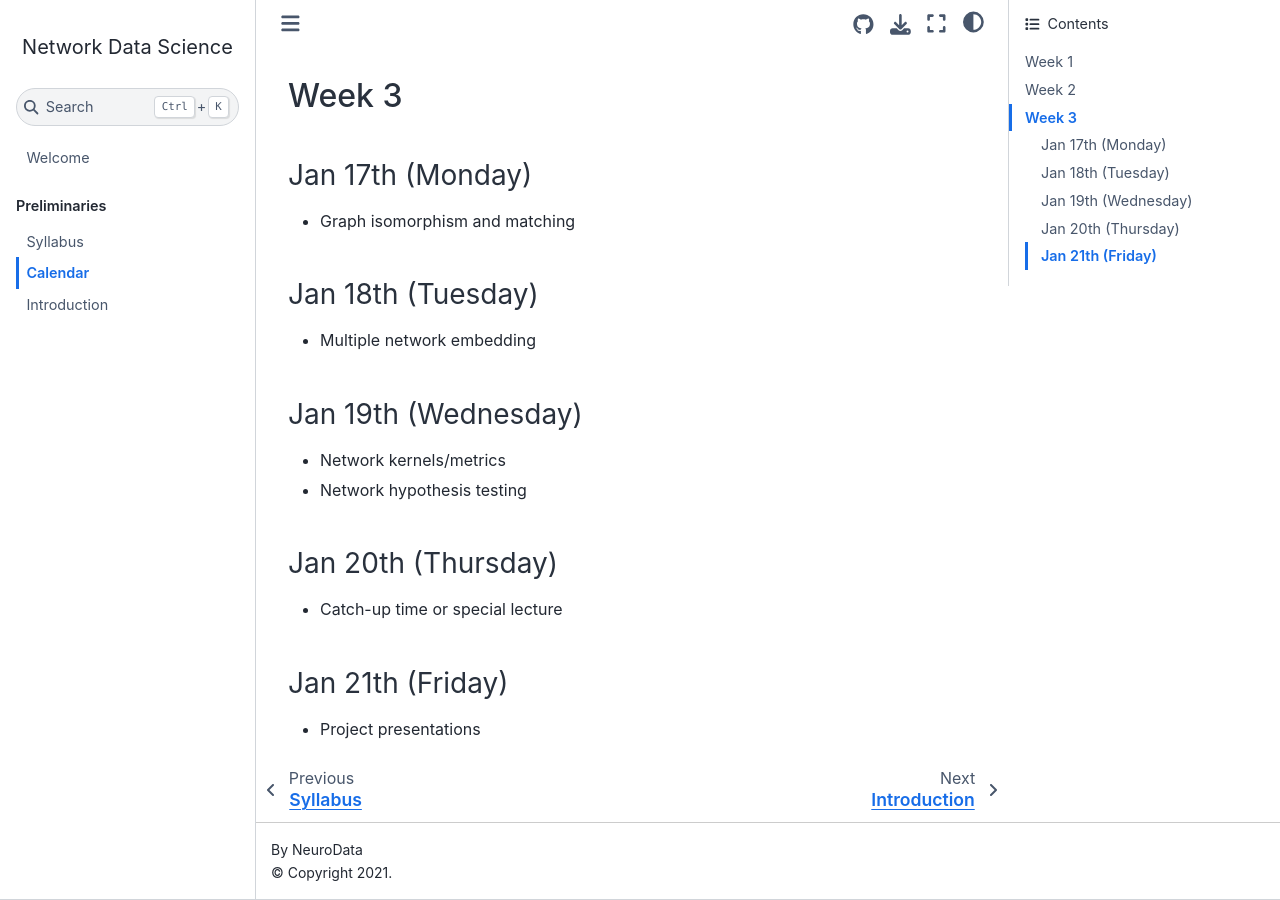
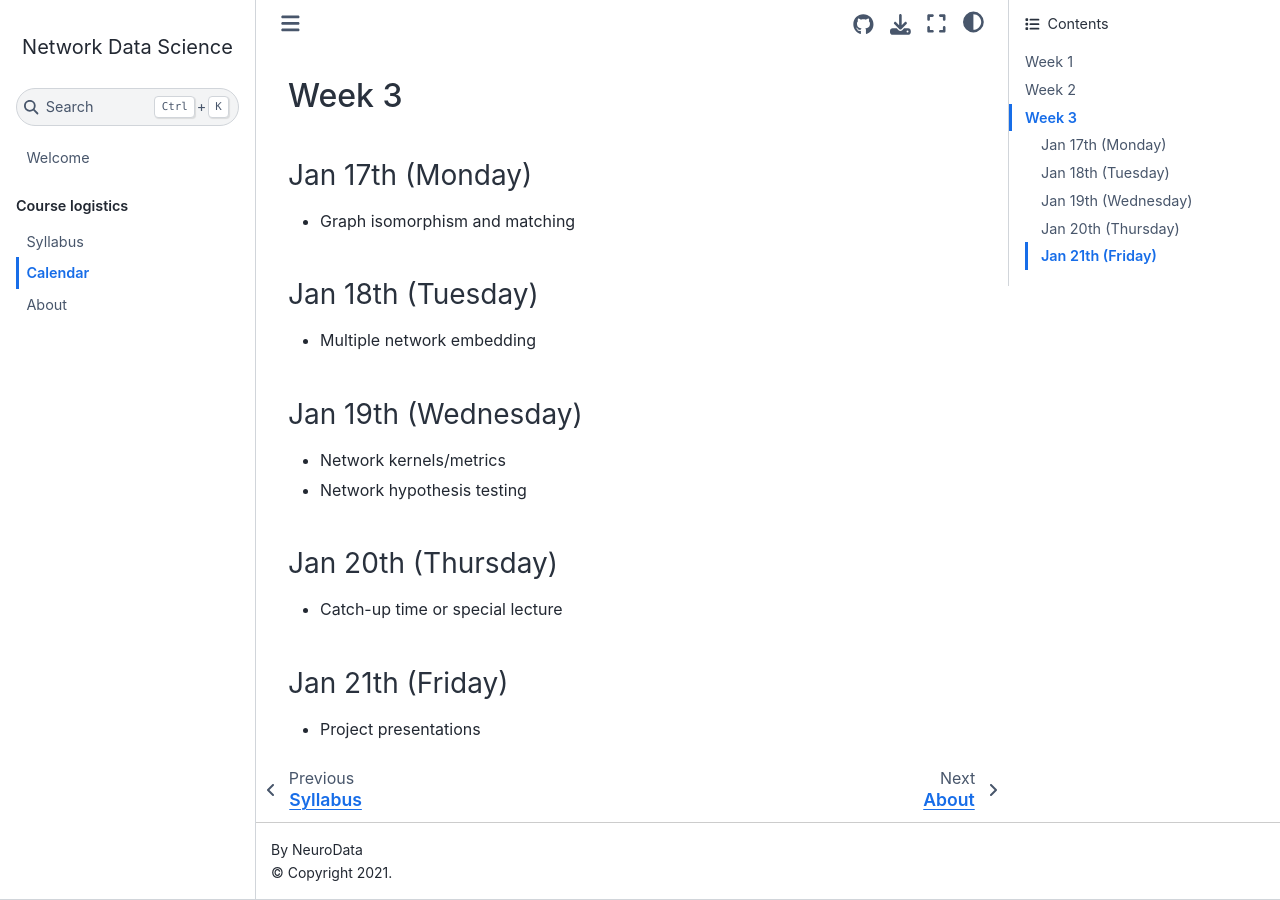
Before and after one commit to bdpedigo/networks-course, a Jupyter Book: the page built from docs/calendar.md, in a window 1280 px wide and 900 px high, scrolled down 1499 px. Built offline with Jupyter Book 1.0.4 settings and Sphinx 7.4.7 and the Sphinx Book theme 1.1.4, drawn with Linux system fonts in a browser that asks for light colours.

Commit message:
add about shell

```diff
--- a/docs/_toc.yml
+++ b/docs/_toc.yml
@@ -1,8 +1,11 @@
 format: jb-book
 root: landing
 parts:
-- caption: Preliminaries
+- caption: Course logistics
   chapters:
   - file: syllabus
   - file: calendar
-  - file: introduction
+  - file: about
+# - caption:
+#   chapters:
+#   - file: what-is-a-network
--- /dev/null
+++ b/docs/about.md
@@ -0,0 +1 @@
+# About
```
